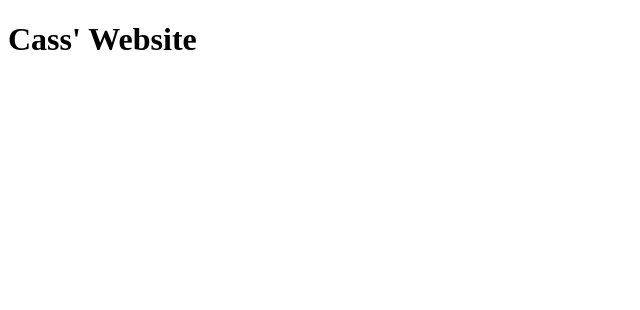
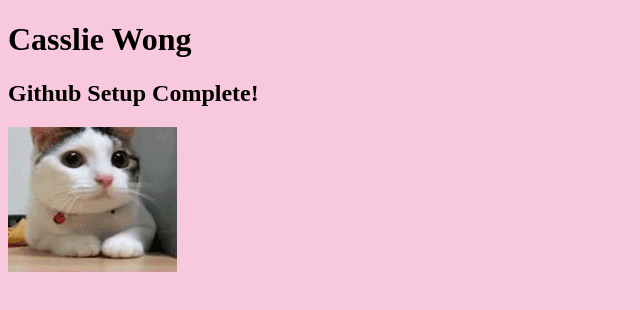
Before and after one commit to casslies/cass-website, a plain HTML site: page index.html in a window 1280 px wide. Shown: the whole page, without its empty margins (0-640 px from the left). Drawn offline with Linux system fonts and the light colour scheme.

Commit message:
added colour and image

```diff
--- a/index.html
+++ b/index.html
@@ -3,11 +3,19 @@
   <head>
     <meta charset="utc-8">
     <title>Cass' Website</title>
+    <style>
+      body {
+       background-color: #F8C8DC;
+      }
+    </style>
     <h1>
-      Cass' Website
+      Casslie Wong
     </h1>
+    <h2>
+      Github Setup Complete!
+    </h2>
   </head>
   <body>
-
+    <img src="cat shaking.gif" alt="cat shaking head">
   </body>
 </html>
```
